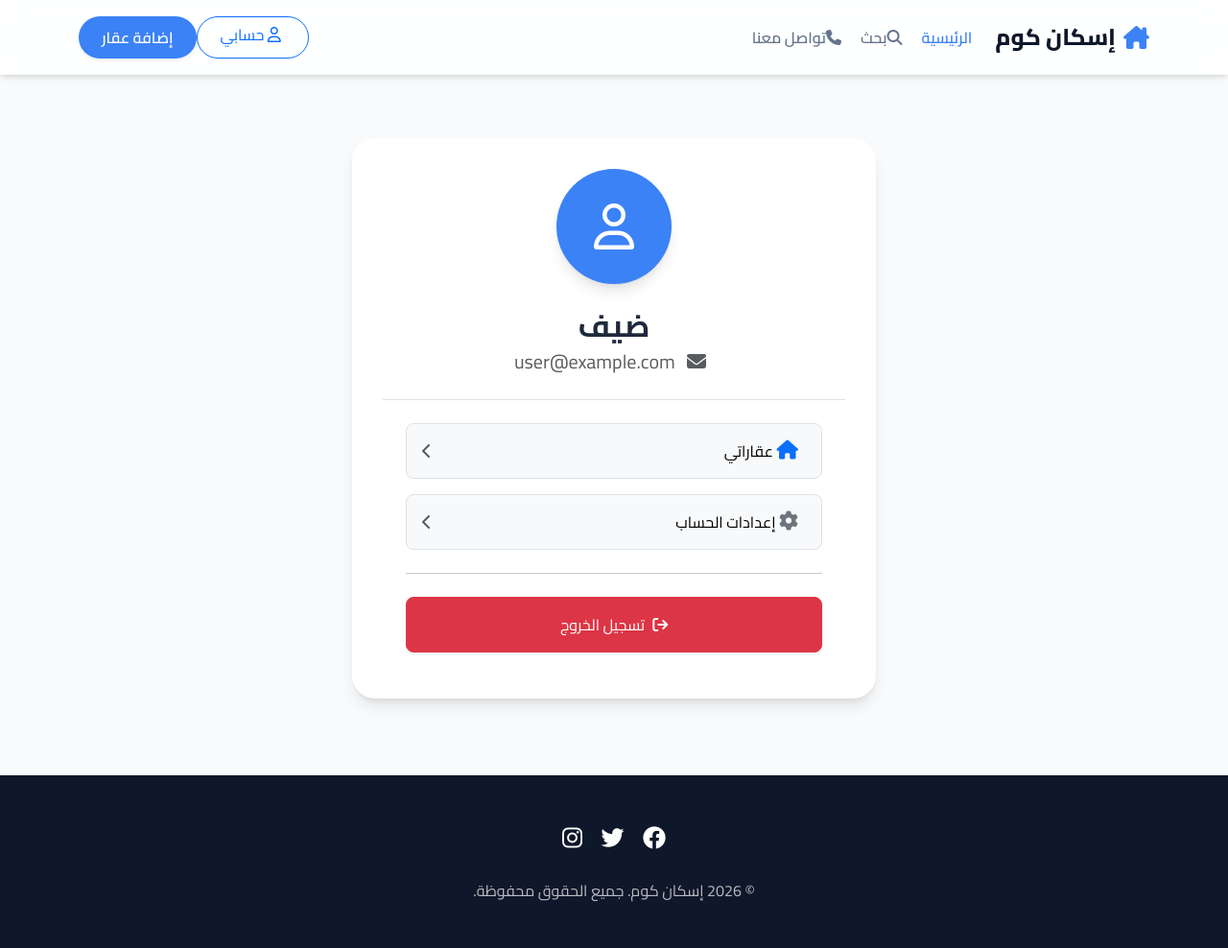
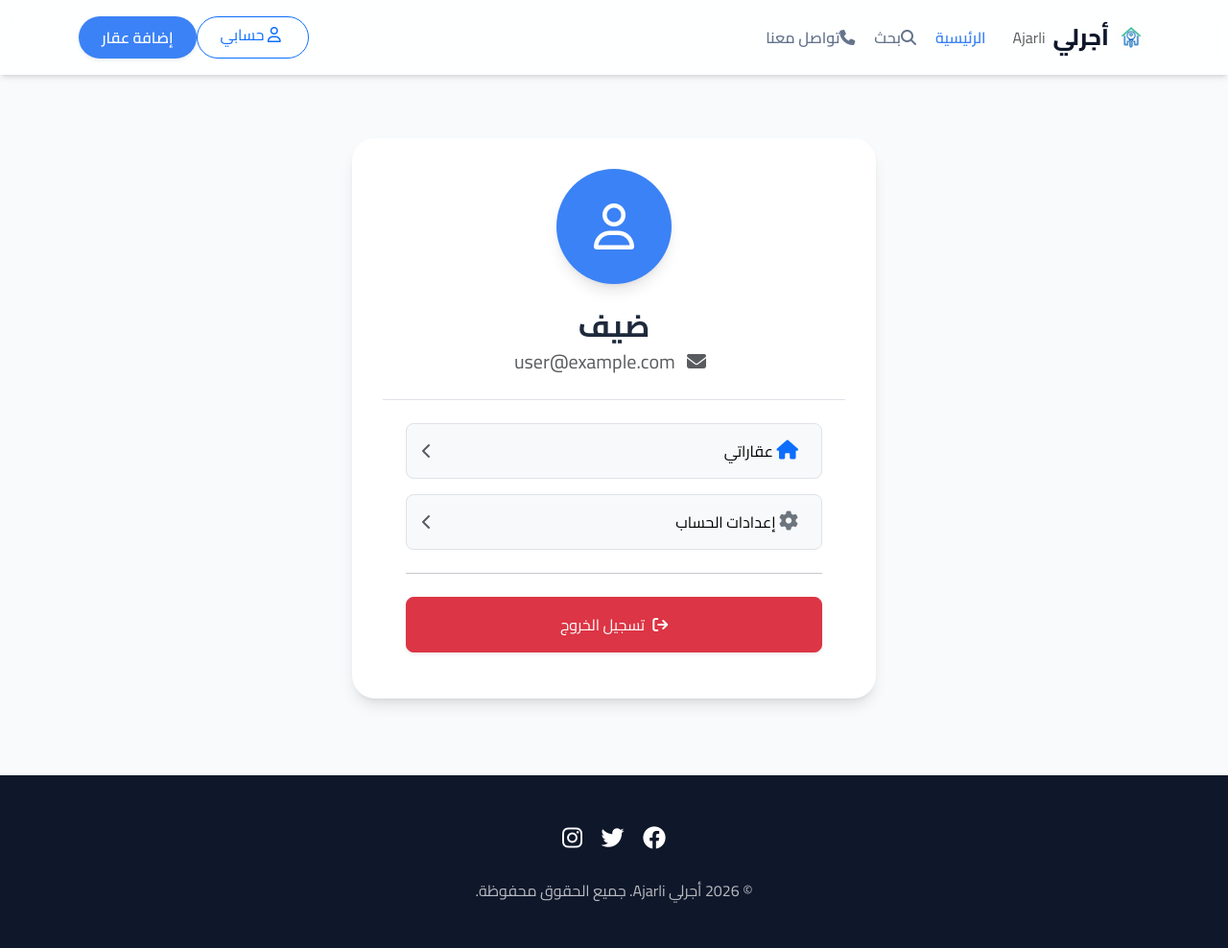
Before and after one commit to shahinziad107-del/shahin22909, a Django app: page /account/ in a window 1280 px wide. Shown: the whole page at 96% size. Run offline with Django 5.2, Linux system fonts and the light colour scheme.

Commit message:
Update branding to Ajarli with clean logo

```diff
--- a/index.html
+++ b/index.html
@@ -21,8 +21,8 @@
     <nav class="navbar navbar-expand-lg fixed-top">
         <div class="container">
             <a class="navbar-brand" href="#">
-                <i class="fa-solid fa-house-chimney"></i>
-                إسكان كوم
+                <img src="./static/img/logo.png" alt="Logo" height="30" class="ms-1" style="border-radius: 8px;">
+                أجرلي <span class="fw-normal fs-6 text-muted me-1">Ajarli</span>
             </a>
             <button class="navbar-toggler border-0 shadow-none" type="button" data-bs-toggle="collapse" data-bs-target="#navbarNav">
                 <i class="fa-solid fa-bars fs-2 text-primary"></i>
@@ -170,7 +170,7 @@
                 <a href="#" class="text-white text-decoration-none mx-2 fs-4"><i class="fa-brands fa-twitter"></i></a>
                 <a href="#" class="text-white text-decoration-none mx-2 fs-4"><i class="fa-brands fa-instagram"></i></a>
             </div>
-            <p class="mb-0">© 2026 إسكان كوم. جميع الحقوق محفوظة.</p>
+            <p class="mb-0">© 2026 أجرلي Ajarli. جميع الحقوق محفوظة.</p>
         </div>
     </footer>
 
--- a/listings/templates/listings/account.html
+++ b/listings/templates/listings/account.html
@@ -1,7 +1,7 @@
 {% extends 'listings/base.html' %}
 {% load static %}
 
-{% block title %}حسابي - إسكان كوم{% endblock %}
+{% block title %}حسابي - أجرلي Ajarli{% endblock %}
 
 {% block content %}
 <div class="container reveal mt-5 pt-3">
--- a/listings/templates/listings/base.html
+++ b/listings/templates/listings/base.html
@@ -24,8 +24,8 @@
     <nav class="navbar navbar-expand-lg fixed-top">
         <div class="container">
             <a class="navbar-brand" href="{% url 'property_list' %}">
-                <i class="fa-solid fa-house-chimney"></i>
-                إسكان كوم
+                <img src="{% static 'img/logo.png' %}" alt="Logo" height="30" class="ms-1" style="border-radius: 8px;">
+                أجرلي <span class="fw-normal fs-6 text-muted me-1">Ajarli</span>
             </a>
             <button class="navbar-toggler border-0 shadow-none" type="button" data-bs-toggle="collapse" data-bs-target="#navbarNav">
                 <i class="fa-solid fa-bars fs-2 text-primary"></i>
@@ -64,7 +64,7 @@
                 <a href="#" class="text-white text-decoration-none mx-2 fs-4"><i class="fa-brands fa-twitter"></i></a>
                 <a href="#" class="text-white text-decoration-none mx-2 fs-4"><i class="fa-brands fa-instagram"></i></a>
             </div>
-            <p class="mb-0">© 2026 إسكان كوم. جميع الحقوق محفوظة.</p>
+            <p class="mb-0">© 2026 أجرلي Ajarli. جميع الحقوق محفوظة.</p>
         </div>
     </footer>
 
```
Also changed, not shown: static/img/logo.png (added).
